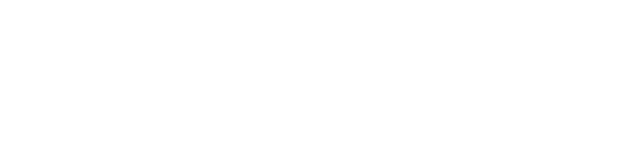
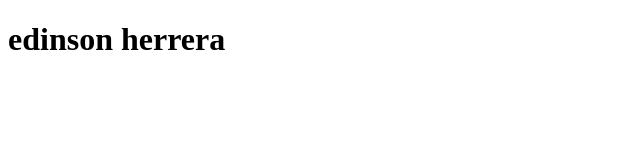
Before and after one commit to grimmdow/XD, a plain HTML site: page index.html in a window 1280 px wide. Shown: the whole page, without its empty margins (0-640 px from the left). Drawn offline with Linux system fonts and the light colour scheme.

Commit message:
mas cosas

```diff
--- a/index.html
+++ b/index.html
@@ -7,5 +7,7 @@
 </head>
 <body>
 
+	<h1>edinson herrera</h1>
+
 </body>
 </html>
```
